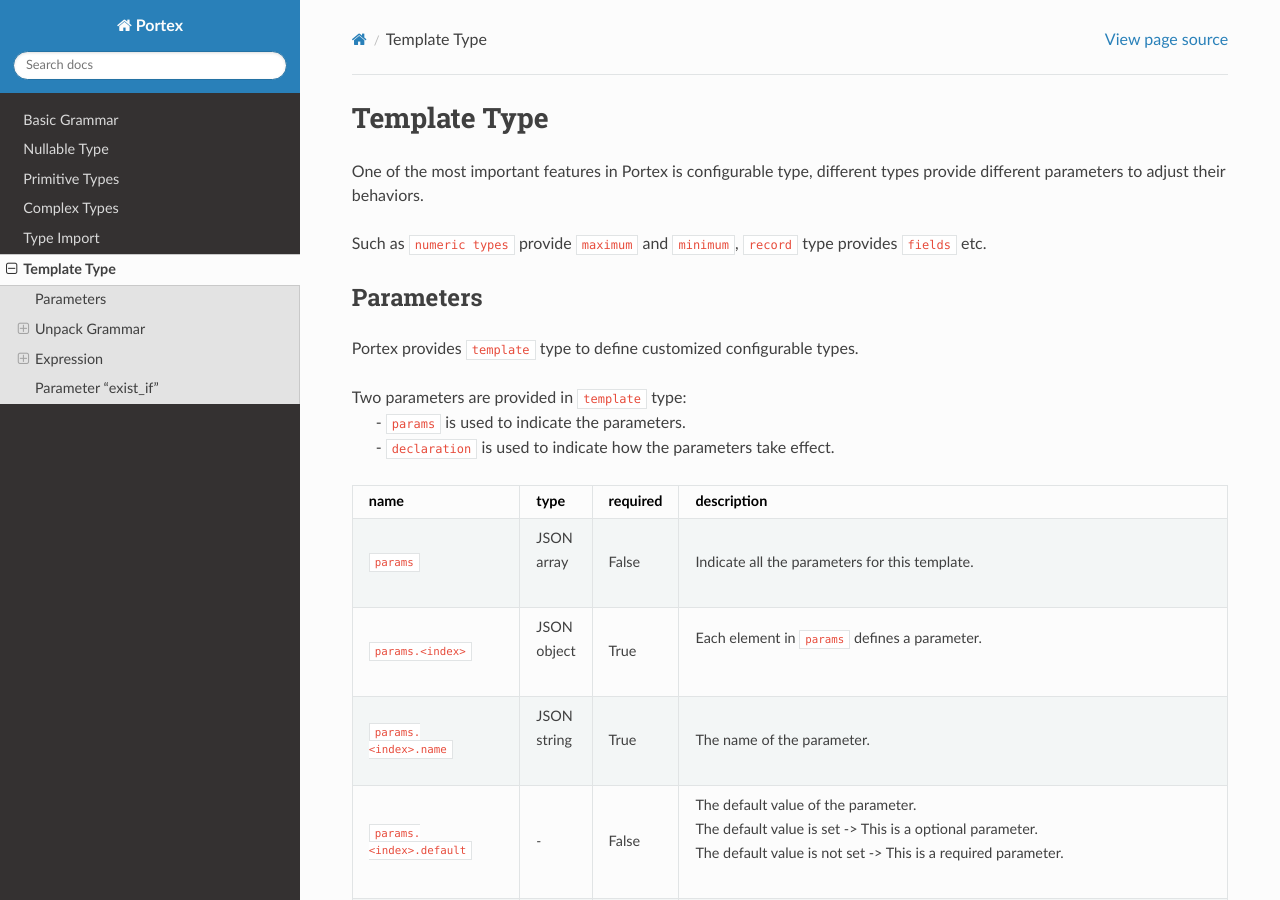
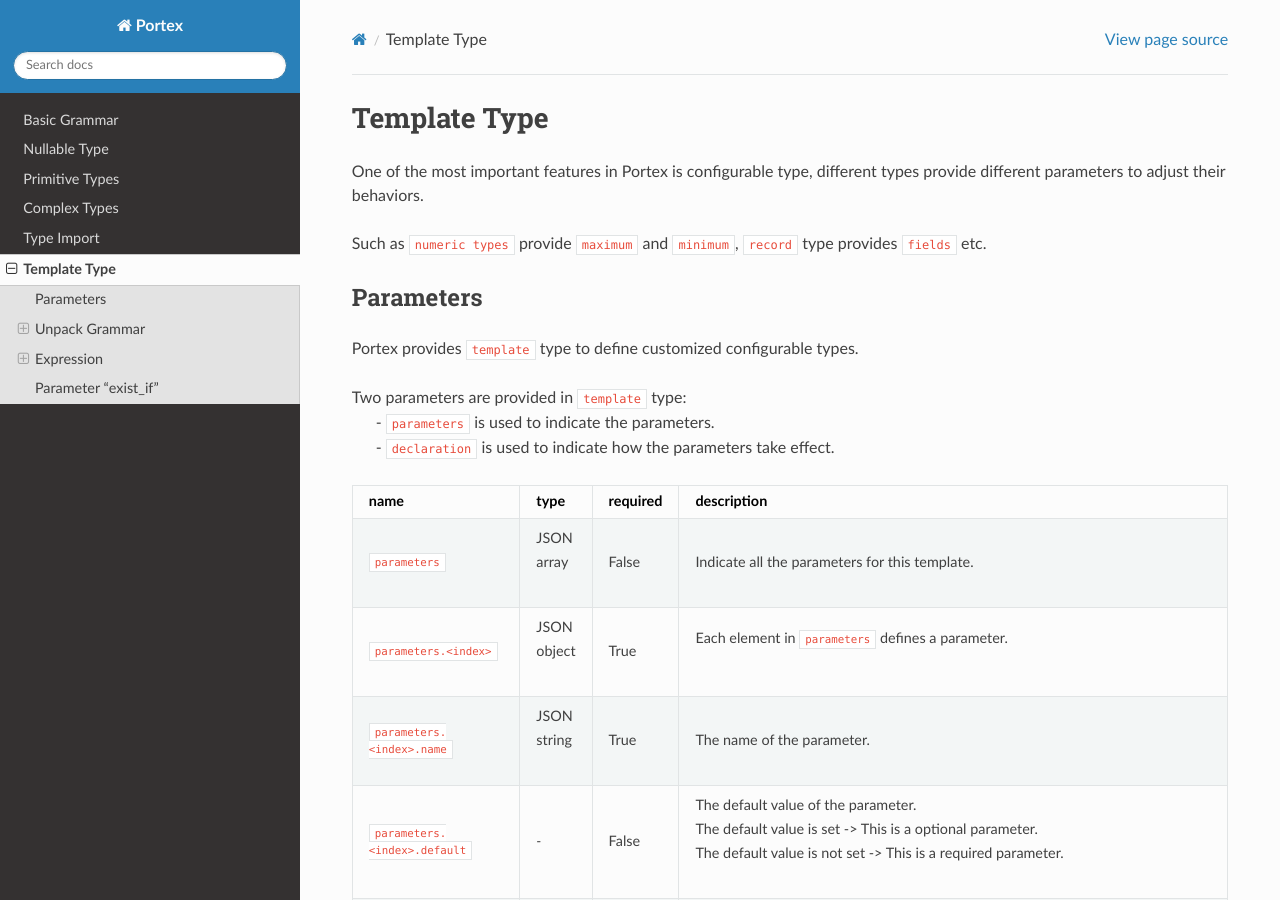
Before and after one commit to Project-OpenBytes/portex, a Sphinx documentation site: the page built from docs/source/schema/template_type.rst, in a window 1280 px wide and 900 px high. Built offline with Sphinx 7.4.7 and the Read the Docs theme 2.0.0, drawn with Linux system fonts in a browser that asks for light colours; some of the changed text lies outside the part shown.

Commit message:
docs: rename template "params" to "parameters"

```diff
--- a/docs/source/schema/template_type.rst
+++ b/docs/source/schema/template_type.rst
@@ -15,7 +15,7 @@
 Portex provides ``template`` type to define customized configurable types.
 
 |  Two parameters are provided in ``template`` type:
-|     - ``params`` is used to indicate the parameters.
+|     - ``parameters`` is used to indicate the parameters.
 |     - ``declaration`` is used to indicate how the parameters take effect.
 
 .. list-table::
@@ -27,32 +27,32 @@
       -  required
       -  description
 
-   -  -  ``params``
+   -  -  ``parameters``
       -  |  JSON
          |  array
       -  False
       -  Indicate all the parameters for this template.
 
-   -  -  ``params.<index>``
+   -  -  ``parameters.<index>``
       -  |  JSON
          |  object
       -  True
-      -  |  Each element in ``params`` defines a parameter.
+      -  |  Each element in ``parameters`` defines a parameter.
 
-   -  -  ``params.<index>.name``
+   -  -  ``parameters.<index>.name``
       -  |  JSON
          |  string
       -  True
       -  The name of the parameter.
 
-   -  -  ``params.<index>.default``
+   -  -  ``parameters.<index>.default``
       -  `-`
       -  False
       -  | The default value of the parameter.
          | The default value is set -> This is a optional parameter.
          | The default value is not set -> This is a required parameter.
 
-   -  -  ``params.<index>.options``
+   -  -  ``parameters.<index>.options``
       -  |  JSON
          |  array
       -  False
@@ -125,7 +125,7 @@
       # geometry/LabeledPoint.yaml
       ---
       type: template
-      params:
+      parameters:
         - name: labels                 # "labels" is a required parameter
 
       declaration:
@@ -172,7 +172,7 @@
       # geometry/Point.yaml
       ---
       type: template
-      params:
+      parameters:
         - name: coords
           default: int32          # $coords represent the name of the type
 
@@ -225,7 +225,7 @@
       # geometry/Point.yaml
       ---
       type: template
-      params:
+      parameters:
         - name: coords
           default:                    # "coords" is not a required parameter
             type: int32               # the default value of "coords" is '{"type": "int32"}'
@@ -283,7 +283,7 @@
       # geometry/Point.yaml
       ---
       type: template
-      params:
+      parameters:
         - name: extra
           default: []        # the default value is an empty array, which means add no fields
 
@@ -393,7 +393,7 @@
       # geometry/Point.yaml
       ---
       type: template
-      params:
+      parameters:
         - name: dimension:
           options: [2D, 3D]
 
```
